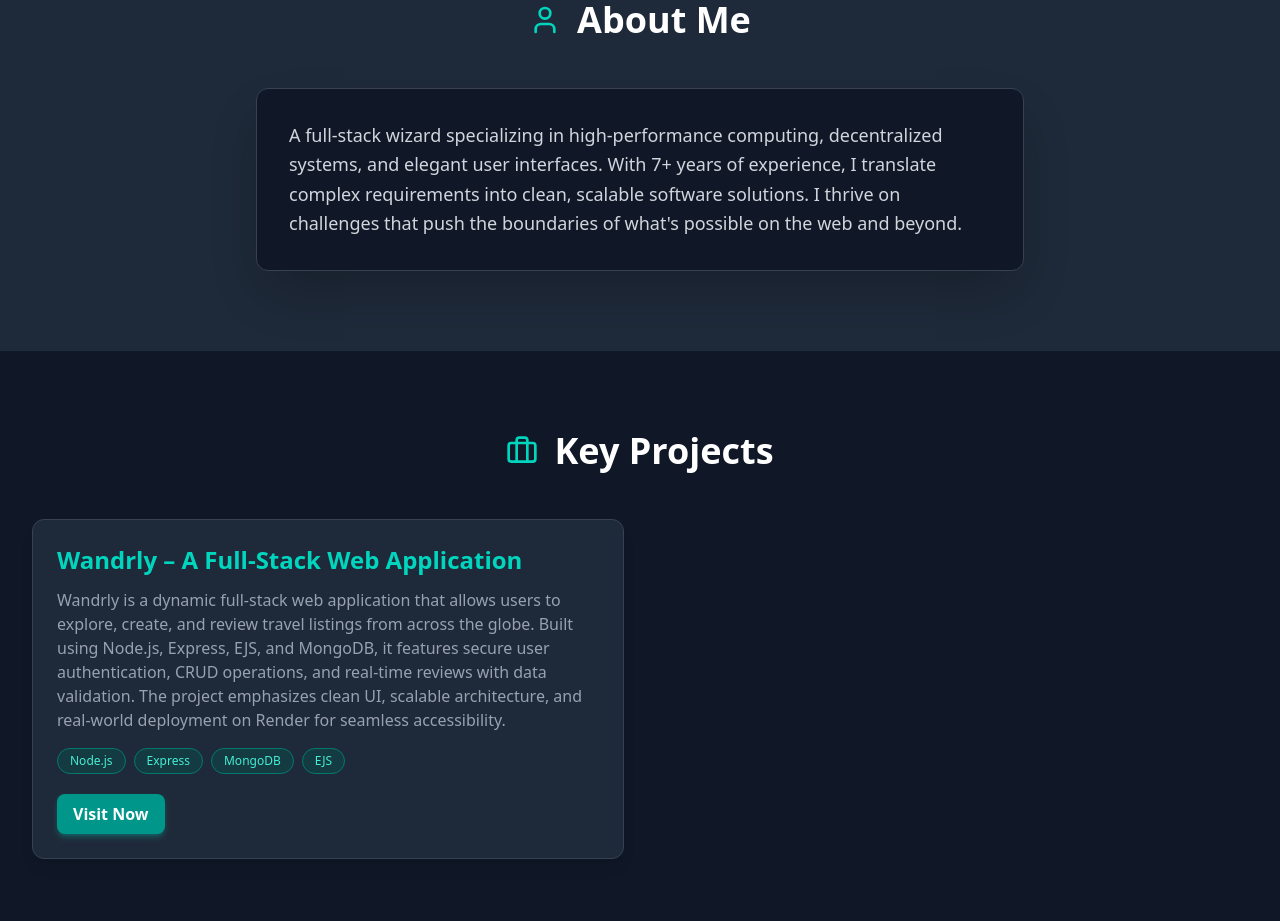
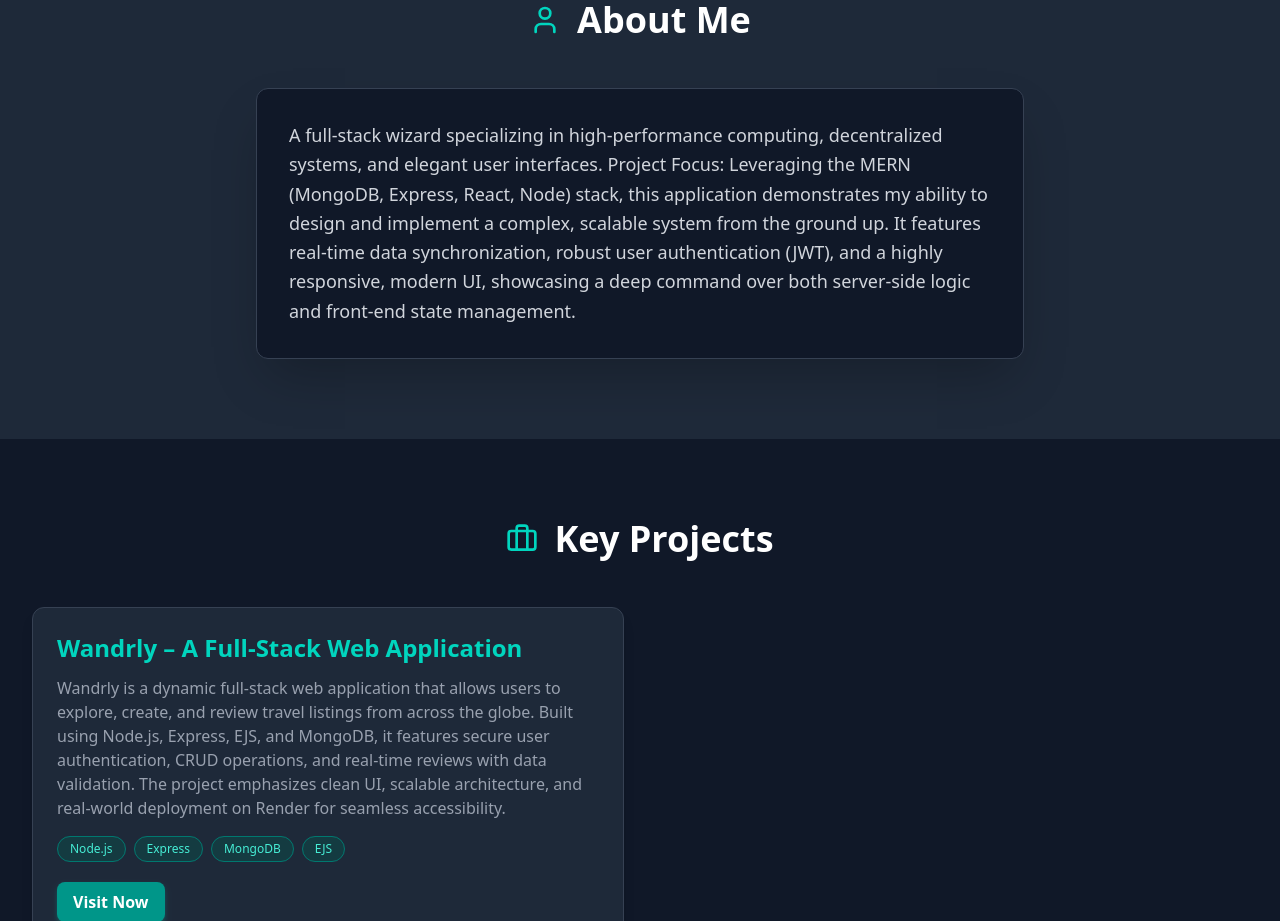
Before and after one commit to harshit-20-04/portfolio-website, a React (Vite) app: page / in a window 1280 px wide. Shown: the part 880-1801 px from the top of the page. Built offline with nearby package versions, Linux system fonts and the light colour scheme.

Commit message:
Updating the bio section

```diff
--- a/src/components/PortfolioData.js
+++ b/src/components/PortfolioData.js
@@ -4,7 +4,7 @@ const portfolioData = {
   email: "harshit2004@zoho.mail.in",
   github: "https://github.com/harshit-20-04/",
   linkedin: "https://www.linkedin.com/in/harshit-sharma-ac8896/",
-  bio: "A full-stack wizard specializing in high-performance computing, decentralized systems, and elegant user interfaces. With 7+ years of experience, I translate complex requirements into clean, scalable software solutions. I thrive on challenges that push the boundaries of what's possible on the web and beyond.",
+  bio: "A full-stack wizard specializing in high-performance computing, decentralized systems, and elegant user interfaces. Project Focus: Leveraging the MERN (MongoDB, Express, React, Node) stack, this application demonstrates my ability to design and implement a complex, scalable system from the ground up. It features real-time data synchronization, robust user authentication (JWT), and a highly responsive, modern UI, showcasing a deep command over both server-side logic and front-end state management.",
   projects: [
     {
       id: 1,
```
